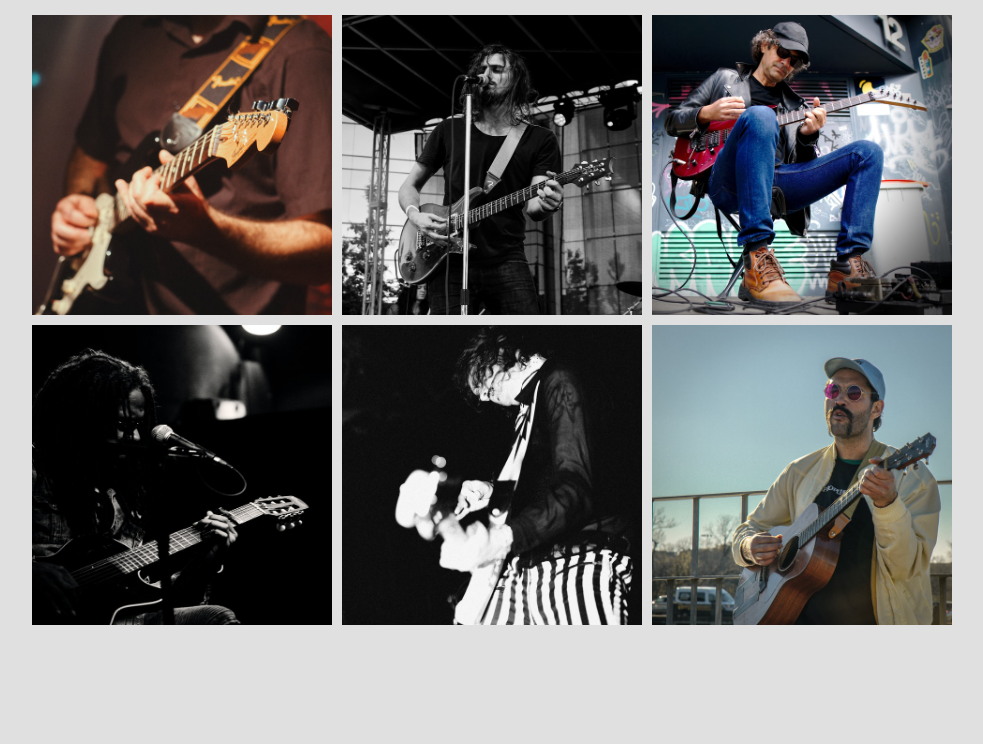
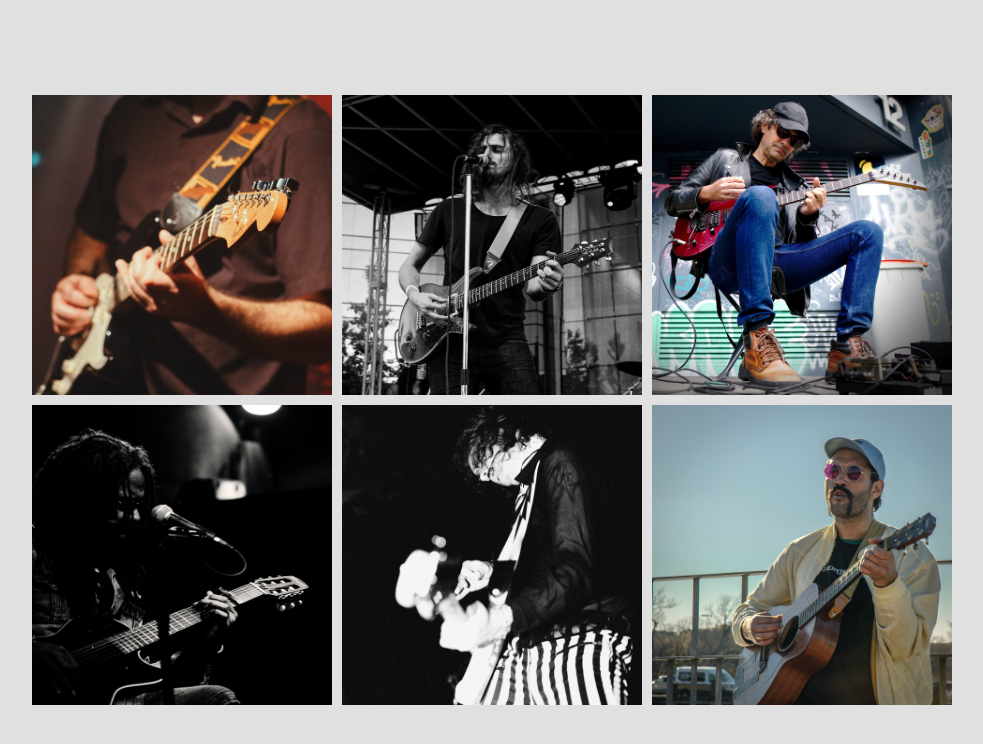
Before and after one commit to markygan123/Simple-Lightbox, a plain HTML site: page index.html in a window 1536 px wide. Shown: the whole page, without its empty margins (276-1259 px from the left). Drawn offline with Linux system fonts and the light colour scheme.

Commit message:
style: set body to flex on screens starting from 1367px

```diff
--- a/styles/index.css
+++ b/styles/index.css
@@ -47,3 +47,14 @@ body {
 	background-color: #000;
 	border: 2px solid #fff;
 }
+
+@media (min-width: 1367px) {
+	body {
+		display: flex;
+		justify-content: center;
+		align-items: center;
+		height: 100vh;
+	}
+
+
+}
```
